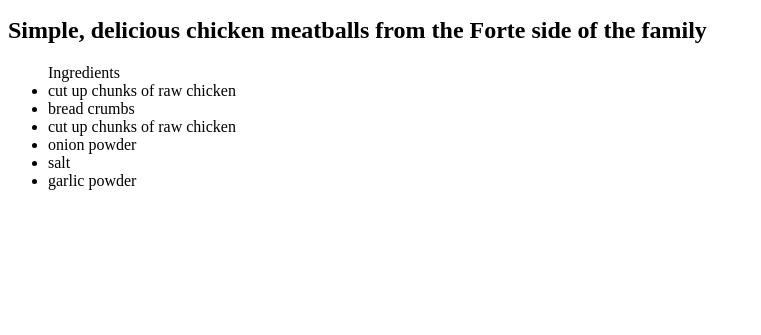
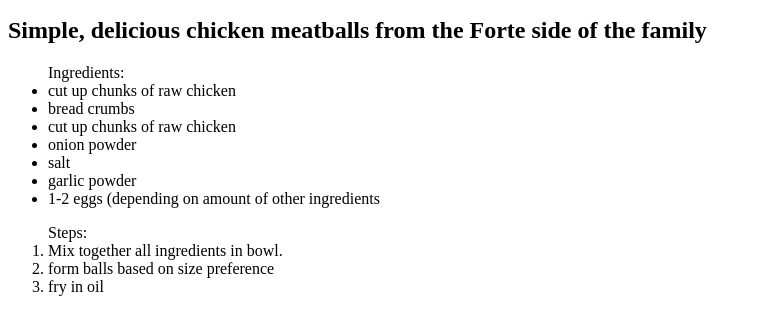
Before and after one commit to Fellwether/odin-recipes, a plain HTML site: page recipes/grandmas-meatballs.html in a window 1280 px wide. Shown: the part 101-436 px from the top of the page, without its empty margins (0-761 px from the left). Drawn offline with Linux system fonts and the light colour scheme.

Commit message:
finished first recipe

```diff
--- a/recipes/grandmas-meatballs.html
+++ b/recipes/grandmas-meatballs.html
@@ -5,16 +5,23 @@
         <meta charset="UTF-8">
     </head>
     <h1>Grandma Vincenza Forte's Chicken Meatballs</h1>
-    <img src="./img/meatballs.jpg" alt="not actual from this recipe">
+    <img src="../img/meatballs.jpg" alt="not actual from this recipe">
     <h2>Simple, delicious chicken meatballs from the Forte side of the family</h2>
     <ul>
-        <lh>Ingredients</lh>
+        <lh>Ingredients:</lh>
         <li>cut up chunks of raw chicken</li>
         <li>bread crumbs</li>
         <li>cut up chunks of raw chicken</li>
         <li>onion powder</li>
         <li>salt</li>
         <li>garlic powder</li>
+        <li>1-2 eggs (depending on amount of other ingredients</li>
     </ul>
+    <ol>
+        <lh>Steps:</lh>
+        <li>Mix together all ingredients in bowl.</li>
+        <li>form balls based on size preference</li>
+        <li>fry in oil</li>
 
+    </ol>
 </html>
```
